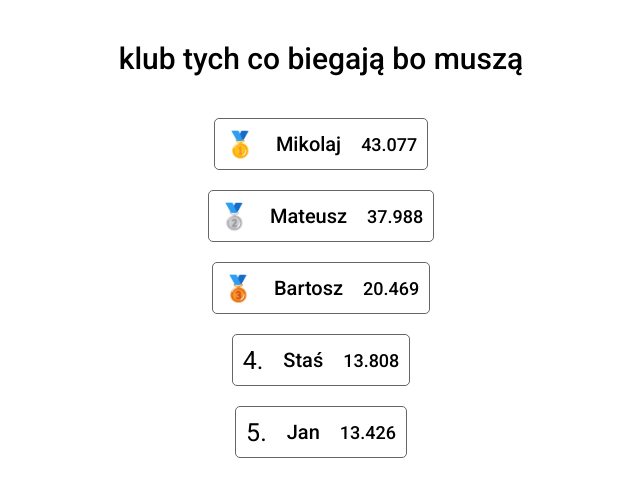
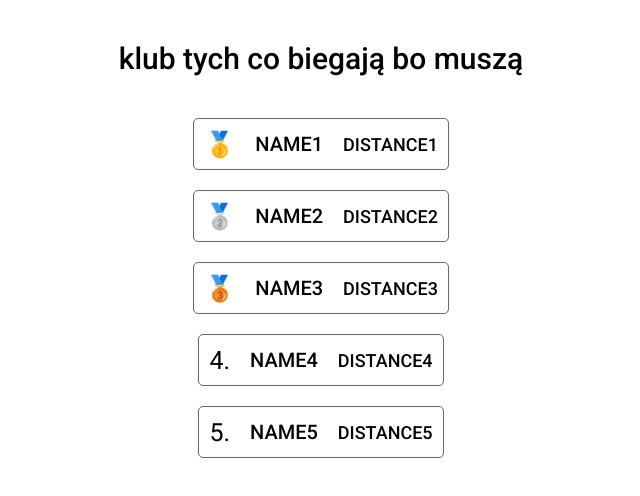
Before and after one commit to jadios1/tracker, a plain HTML site: page index.html in a window 1280 px wide. Shown: the whole page, without its empty margins (327-967 px from the left). Drawn offline with Linux system fonts and the light colour scheme.

Commit message:
auto update

```diff
--- a/index.html
+++ b/index.html
@@ -79,28 +79,28 @@
     <div class="sloty">
         <div class="slot">
             <span class="miejsce">🥇</span>
-            <span class="name">Mikolaj</span>
-            <span class="distance">43.077</span>
+            <span class="name">NAME1</span>
+            <span class="distance">DISTANCE1</span>
         </div>
         <div class="slot">
             <span class="miejsce">🥈</span>
-            <span class="name">Mateusz</span>
-            <span class="distance">37.988</span>
+            <span class="name">NAME2</span>
+            <span class="distance">DISTANCE2</span>
         </div>
         <div class="slot">
             <span class="miejsce">🥉</span>
-            <span class="name">Bartosz</span>
-            <span class="distance">20.469</span>
+            <span class="name">NAME3</span>
+            <span class="distance">DISTANCE3</span>
         </div>
             <div class="slot">
                 <span class="miejsce">4.</span>
-            <span class="name">Staś</span>
-            <span class="distance">13.808</span>
+            <span class="name">NAME4</span>
+            <span class="distance">DISTANCE4</span>
         </div>
         <div class="slot">
             <span class="miejsce">5.</span>
-            <span class="name">Jan</span>
-            <span class="distance">13.426</span>
+            <span class="name">NAME5</span>
+            <span class="distance">DISTANCE5</span>
         </div>
 
     </div>
```
